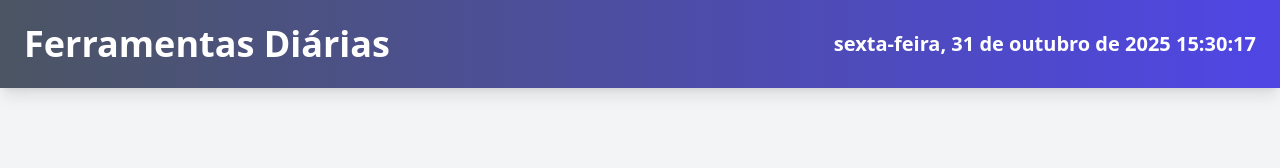
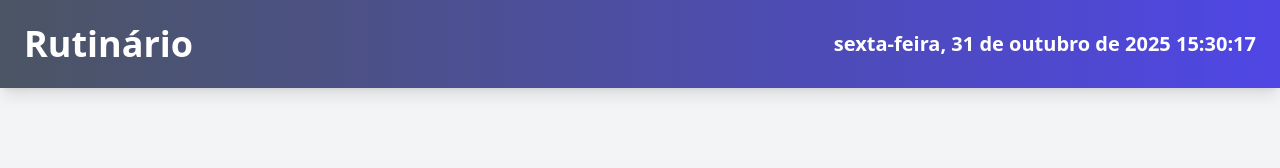
Before and after one commit to andrepe-ux/centralnoticias, a plain HTML site: page index.html in a window 1280 px wide. Shown: the top 168 px of the page. Drawn offline with nearby package versions, Linux system fonts and the light colour scheme.

Commit message:
Update index.html

```diff
--- a/index.html
+++ b/index.html
@@ -43,7 +43,7 @@
 
     <!-- Header -->
     <header class="bg-gradient-to-r from-gray-600 to-indigo-600 text-white p-6 shadow-lg flex justify-between items-center">
-        <h1 class="text-4xl font-extrabold">Ferramentas Diárias</h1>
+        <h1 class="text-4xl font-extrabold">Rutinário</h1>
         <div id="clock" class="text-xl font-semibold"></div>
     </header>
 
```
